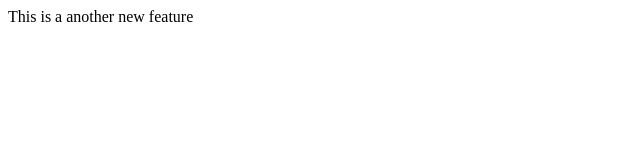
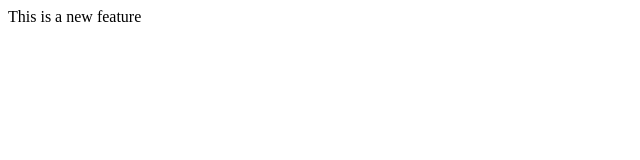
Before and after one commit to Satyapriya-kund/localrepo, a plain HTML site: page index.html in a window 1280 px wide. Shown: the full height of the page, 0-640 px from the left. Drawn offline with Linux system fonts and the light colour scheme.

Commit message:
required changes done

```diff
--- a/index.html
+++ b/index.html
@@ -1 +1 @@
-<p>This is a another new feature</p>
+<p>This is a new feature</p>
```
